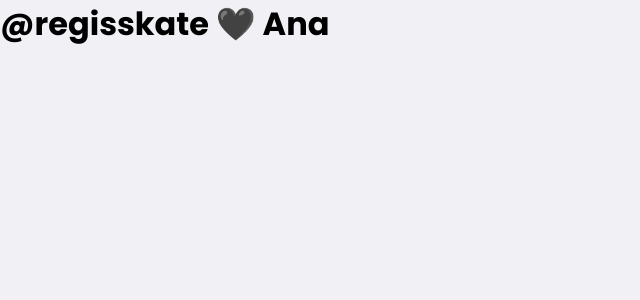
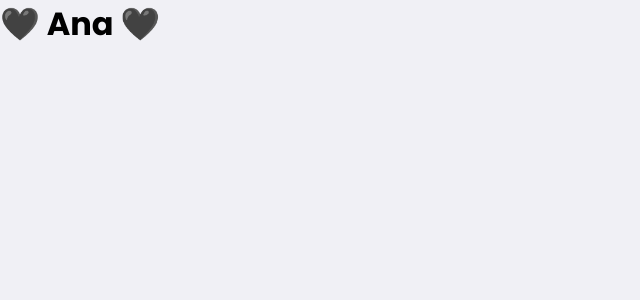
Before and after one commit to regisskate/reciclenextreciclee, a Next.js app: page / in a window 1280 px wide. Shown: the top 300 px of the page, without its empty margins (0-640 px from the left). Built offline with nearby package versions, Linux system fonts and the light colour scheme.

Commit message:
Ana love

```diff
--- a/src/pages/index.tsx
+++ b/src/pages/index.tsx
@@ -7,7 +7,7 @@ export default function Home() {
         <title>Recicle</title>
       </Head>
       <h1>
-        @regisskate 🖤 Ana
+        🖤 Ana 🖤
       </h1>
     </>
   )
```
